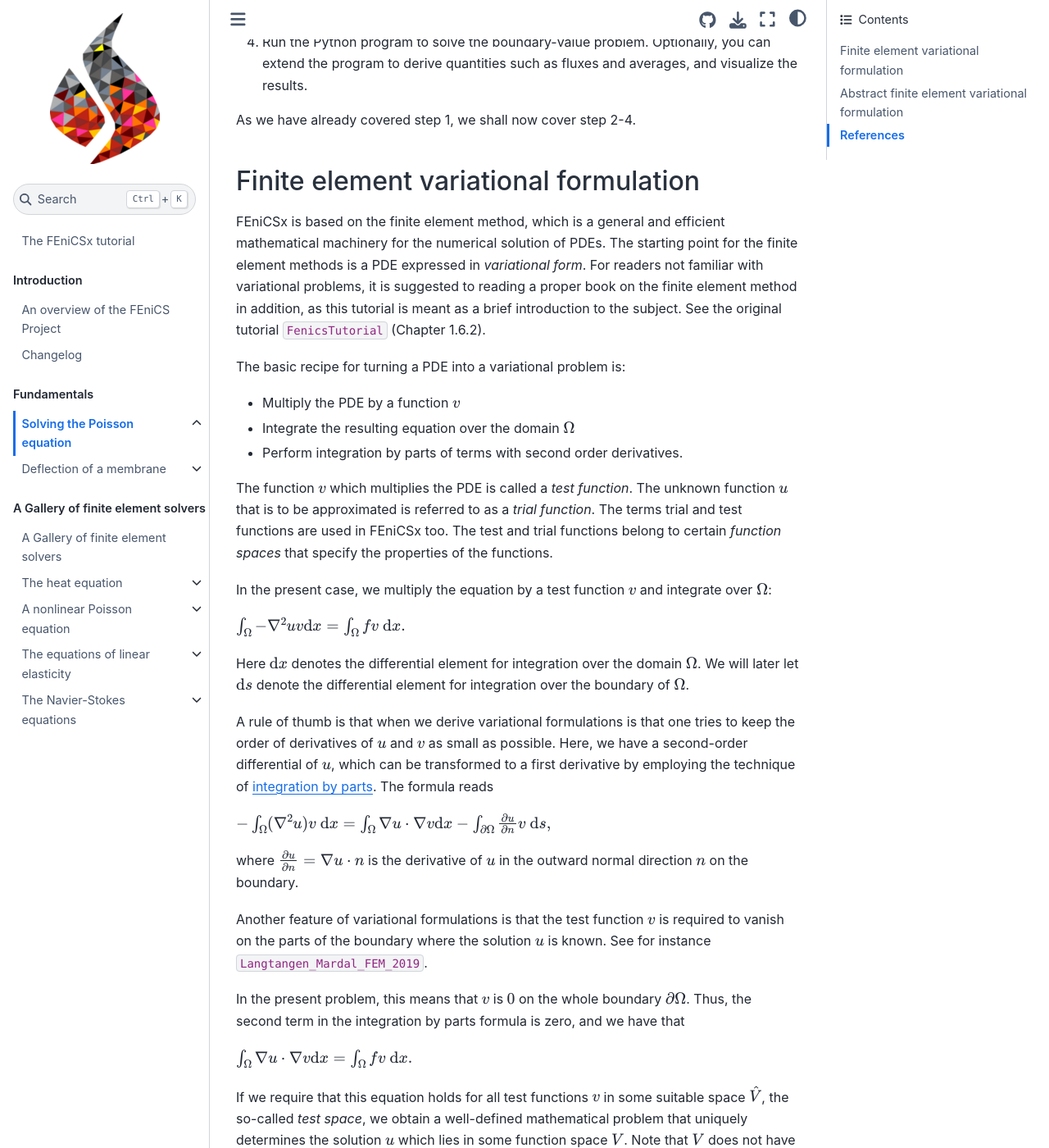
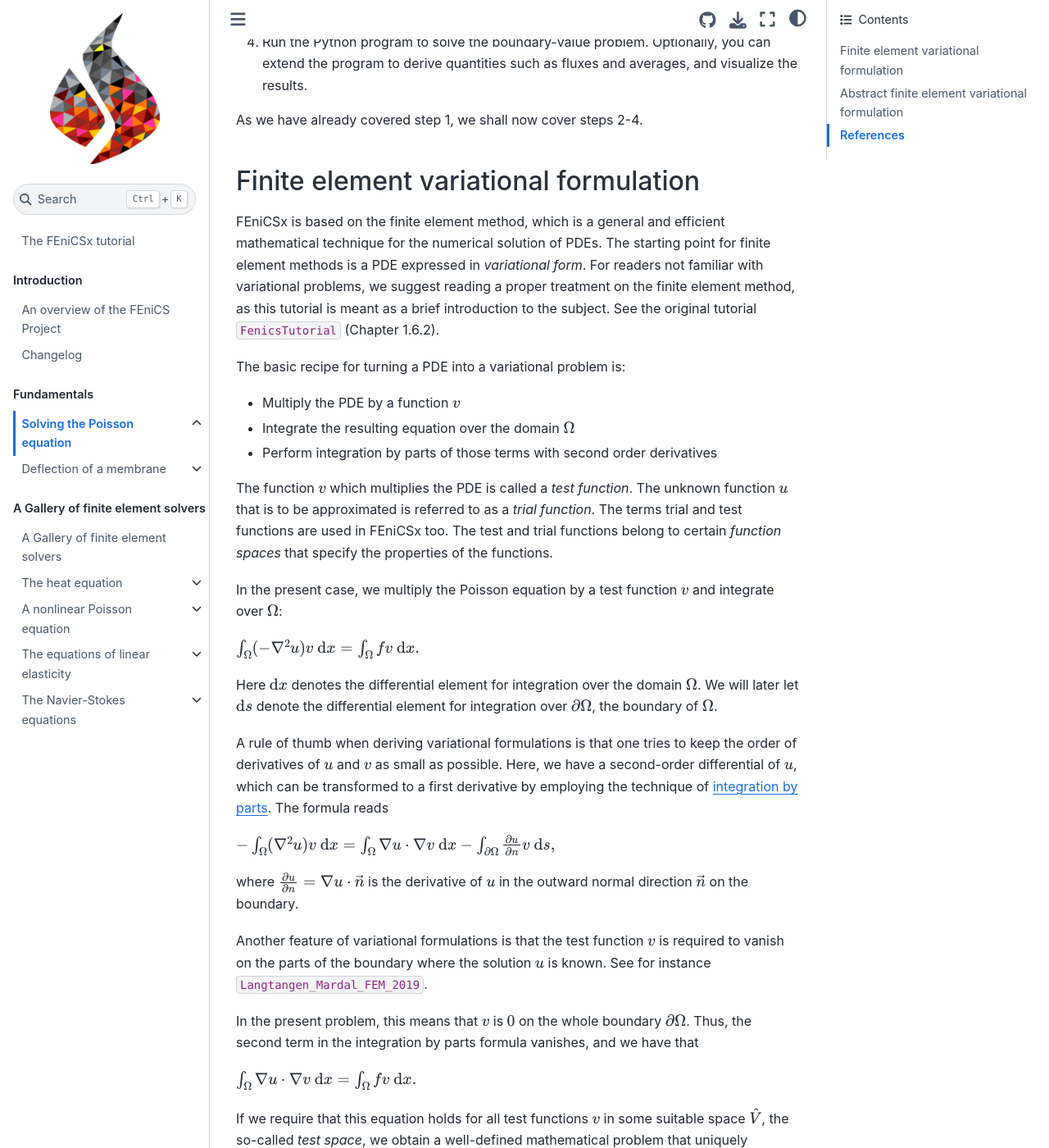
Before and after one commit to jorgensd/dolfinx-tutorial, a Jupyter Book: the page built from chapter1/fundamentals.md, in a window 1280 px wide and 1400 px high, scrolled down 1235 px. Shown: the whole window at 82% size. Built offline with Jupyter Book 1.0.4 settings and Sphinx 7.4.7 and the Sphinx Book theme 1.1.4, drawn with Linux system fonts in a browser that asks for light colours; pages that are not in the unit, such as notebooks, are missing from menus; cross-references to code outside the pages are shown as plain code; some of the changed text lies outside the part shown.

Commit message:
Update fundamentals.md
Fixed some typos and wording

```diff
--- a/chapter1/fundamentals.md
+++ b/chapter1/fundamentals.md
@@ -4,7 +4,7 @@
 
 Adapted to FEniCSx by Jørgen S. Dokken
 
-The goal of this tutorial is to solve one of the most basic PDEs, the Poisson equations, with a few lines of code in FEniCSx. We start by introducing the most fundamental FEniCSx objects, such as `Function`, `FunctionSpace`, `TrialFunction` and `TestFunction`, and learn how to write a basic PDE solver.
+The goal of this tutorial is to solve one of the most basic PDEs, the Poisson equation, with a few lines of code in FEniCSx. We start by introducing some fundamental FEniCSx objects, such as `Function`, `FunctionSpace`, `TrialFunction` and `TestFunction`, and learn how to write a basic PDE solver.
 This will include:
 - How to formulate a mathematical variational problem
 - How to apply boundary conditions
@@ -17,9 +17,10 @@
 u(\mathbf{x}) &= u_D(\mathbf{x})&& \mathbf{x} \in \partial\Omega
 \end{align}
 
-Here, $u=u(\mathbf{x})$ is the unknown function, $f=f(\mathbf{x})$ is a prescribed function, $\nabla^2$ the Laplace operator, often written as $\Delta$, $\Omega$ the spatial domain, and $\partial\Omega$ is the boundary of $\Omega$. The Poisson problem, including both the PDE $-\nabla^2 u = f$ and the boundary condition $u=u_D$ on $\partial\Omega$, is an example of a _boundary-value problem_, which must be precisely state before it makes sense to start solving it numerically with FEniCSx.
+Here, $u=u(\mathbf{x})$ is the unknown function, $f=f(\mathbf{x})$ a prescribed function, $\nabla^2$ the Laplace operator
+(often written as $\Delta$), $\Omega$ the spatial domain, and $\partial\Omega$ the boundary of $\Omega$. The Poisson problem, including both the PDE $-\nabla^2 u = f$ and the boundary condition $u=u_D$ on $\partial\Omega$, is an example of a _boundary-value problem_, which must be precisely stated before we can start solving it numerically with FEniCSx.
 
-In the two dimensional space with coordinates $x$ and $y$, we can expand the Poisson equation as
+In the two-dimensional space with coordinates $x$ and $y$, we can expand the Poisson equation as
 
 $ -\frac{\partial^2 u}{\partial x^2} - \frac{\partial^2 u}{\partial y^2} = f(x,y)$
 
@@ -35,57 +36,57 @@
 
 1. Identify the computational domain $\Omega$, the PDE, and its corresponding boundary conditions and source terms $f$.
 2. Reformulate the PDE as a finite element variational problem.
-3. Write a Python program defining the computational domain, the boundary conditions, the variational problem and the source terms, using FEniCSx.
+3. Write a Python program defining the computational domain, the boundary conditions, the variational problem, and the source terms, using FEniCSx.
 4. Run the Python program to solve the boundary-value problem. Optionally, you can extend the program to derive quantities such as fluxes and averages,
 and visualize the results.
 
-As we have already covered step 1, we shall now cover step 2-4.
+As we have already covered step 1, we shall now cover steps 2-4.
 
 ## Finite element variational formulation
 
 FEniCSx is based on the finite element method, which is a general and
-efficient mathematical machinery for the numerical solution of
-PDEs. The starting point for the finite element methods is a PDE
-expressed in _variational form_. For readers not familiar with variational problems, it is suggested to reading a proper book on the finite element method in addition, as this tutorial is meant as a brief introduction to the subject. See the original tutorial {cite}`FenicsTutorial` (Chapter 1.6.2).
+efficient mathematical technique for the numerical solution of
+PDEs. The starting point for finite element methods is a PDE
+expressed in _variational form_. For readers not familiar with variational problems, we suggest reading a proper treatment on the finite element method, as this tutorial is meant as a brief introduction to the subject. See the original tutorial {cite}`FenicsTutorial` (Chapter 1.6.2).
 
 The basic recipe for turning a PDE into a variational problem is:
 - Multiply the PDE by a function $v$
 - Integrate the resulting equation over the domain $\Omega$
-- Perform integration by parts of terms with second order derivatives.
+- Perform integration by parts of those terms with second order derivatives
 
 The function $v$ which multiplies the PDE is called a _test function_. The unknown function $u$ that is to be approximated is referred to as a _trial function_.
 The terms trial and test functions are used in FEniCSx too. The test and trial functions belong to certain _function spaces_ that specify the properties of the functions.
 
-In the present case, we multiply the equation by a test function $v$ and  integrate over $\Omega$:
+In the present case, we multiply the Poisson equation by a test function $v$ and  integrate over $\Omega$:
 
-$\int_\Omega -\nabla^2 u v \mathrm{d} x = \int_\Omega f v ~\mathrm{d} x.$
+$\int_\Omega (-\nabla^2 u) v~\mathrm{d} x = \int_\Omega f v~\mathrm{d} x.$
 
-Here $\mathrm{d} x$ denotes the differential element for integration over the domain $\Omega$. We will later let $\mathrm{d} s$ denote the differential element for integration over the boundary of $\Omega$.
+Here $\mathrm{d} x$ denotes the differential element for integration over the domain $\Omega$. We will later let $\mathrm{d} s$ denote the differential element for integration over $\partial\Omega$, the boundary of $\Omega$.
 
-A rule of thumb is that when we derive variational formulations is that one tries to keep the order of derivatives of $u$ and $v$ as small as possible.
+A rule of thumb when deriving variational formulations is that one tries to keep the order of derivatives of $u$ and $v$ as small as possible.
 Here, we have a second-order differential of $u$, which can be transformed to a first derivative by employing the technique of
 [integration by parts](https://en.wikipedia.org/wiki/Integration_by_parts).
 The formula reads
 
-$ -\int_\Omega (\nabla^2 u)v~\mathrm{d}x
-= \int_\Omega\nabla u\cdot\nabla v \mathrm{d}x-
-\int_{\partial\Omega}\frac{\partial u}{\partial n}v~\mathrm{d}s,$
+$ -\int_\Omega (\nabla^2 u)v ~\mathrm{d}x
+= \int_\Omega\nabla u\cdot\nabla v ~\mathrm{d}x-
+\int_{\partial\Omega}\frac{\partial u}{\partial n}v ~\mathrm{d}s,$
 
-where $\frac{\partial u}{\partial n}=\nabla u \cdot n$ is the derivative of $u$ in the outward normal direction $n$ on the boundary.
+where $\frac{\partial u}{\partial n}=\nabla u \cdot \vec{n}$ is the derivative of $u$ in the outward normal direction $\vec{n}$ on the boundary.
 
 Another feature of variational formulations is that the test function $v$ is required to vanish on the parts of the boundary where the solution $u$ is known. See for instance {cite}`Langtangen_Mardal_FEM_2019`.
 
-In the present problem, this means that $v$ is $0$ on the whole boundary $\partial\Omega$. Thus, the second term in the integration by parts formula is zero, and we have that
+In the present problem, this means that $v$ is $0$ on the whole boundary $\partial\Omega$. Thus, the second term in the integration by parts formula vanishes, and we have that
 
-$\int_\Omega \nabla u \cdot \nabla v \mathrm{d} x = \int_\Omega f v~\mathrm{d} x.$
+$\int_\Omega \nabla u \cdot \nabla v ~\mathrm{d} x = \int_\Omega f v~\mathrm{d} x.$
 
 If we require that this equation holds for all test functions $v$ in some suitable space $\hat{V}$, the so-called _test space_, we obtain a well-defined mathematical problem that uniquely determines the solution $u$ which lies in some function space $V$. Note that $V$ does not have to be the same space as
-$\hat{V}$. We call the space $V$ the _trial space_. We refer to the equation above as the _weak form_/_variational form_ of the original boundary value problem. We now properly state our variational problem:
+$\hat{V}$. We call the space $V$ the _trial space_. We refer to the equation above as the _weak form_/_variational form_ of the original boundary-value problem. We now properly state our variational problem:
 Find $u\in V$ such that
 
 $\int_\Omega \nabla u \cdot \nabla v \mathrm{d} x = \int_\Omega f v\mathrm{d} x\qquad \forall v \in \hat{V}.$
 
-For the present problem, the test and trial spaces $V$ and $\hat{V}$ is defined as
+For the present problem, the trial and test spaces $V$ and $\hat{V}$ are defined as
 \begin{align}
 V&=\{v\in H^1(\Omega) \vert v=u_D&&\text{on } \partial \Omega \},\\
 \hat{V}&=\{v\in H^1(\Omega) \vert v=0 &&\text{on } \partial \Omega \}.
```
Also changed, not shown: other parts of chapter1/fundamentals.md (+3 -3 lines).
